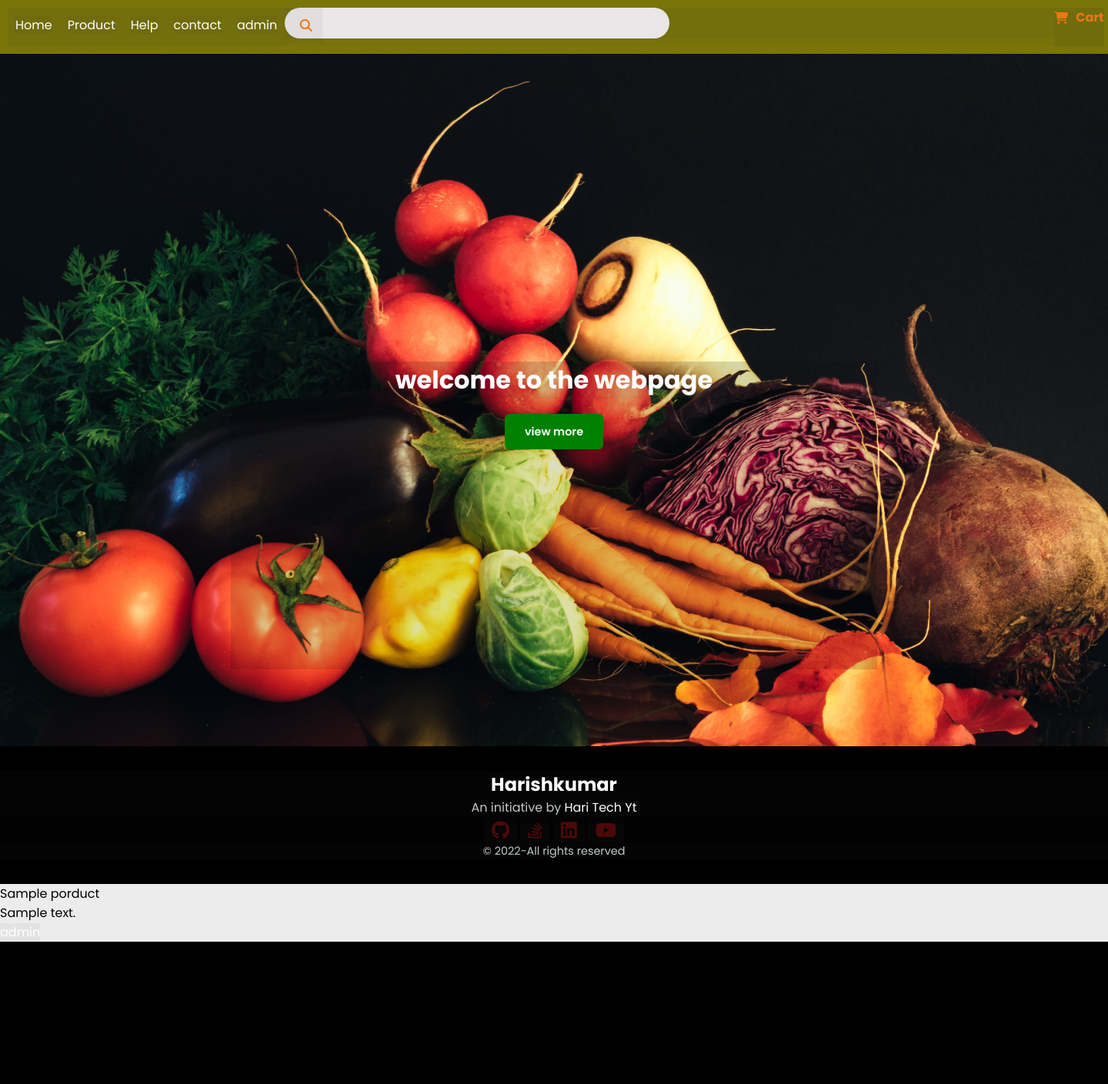
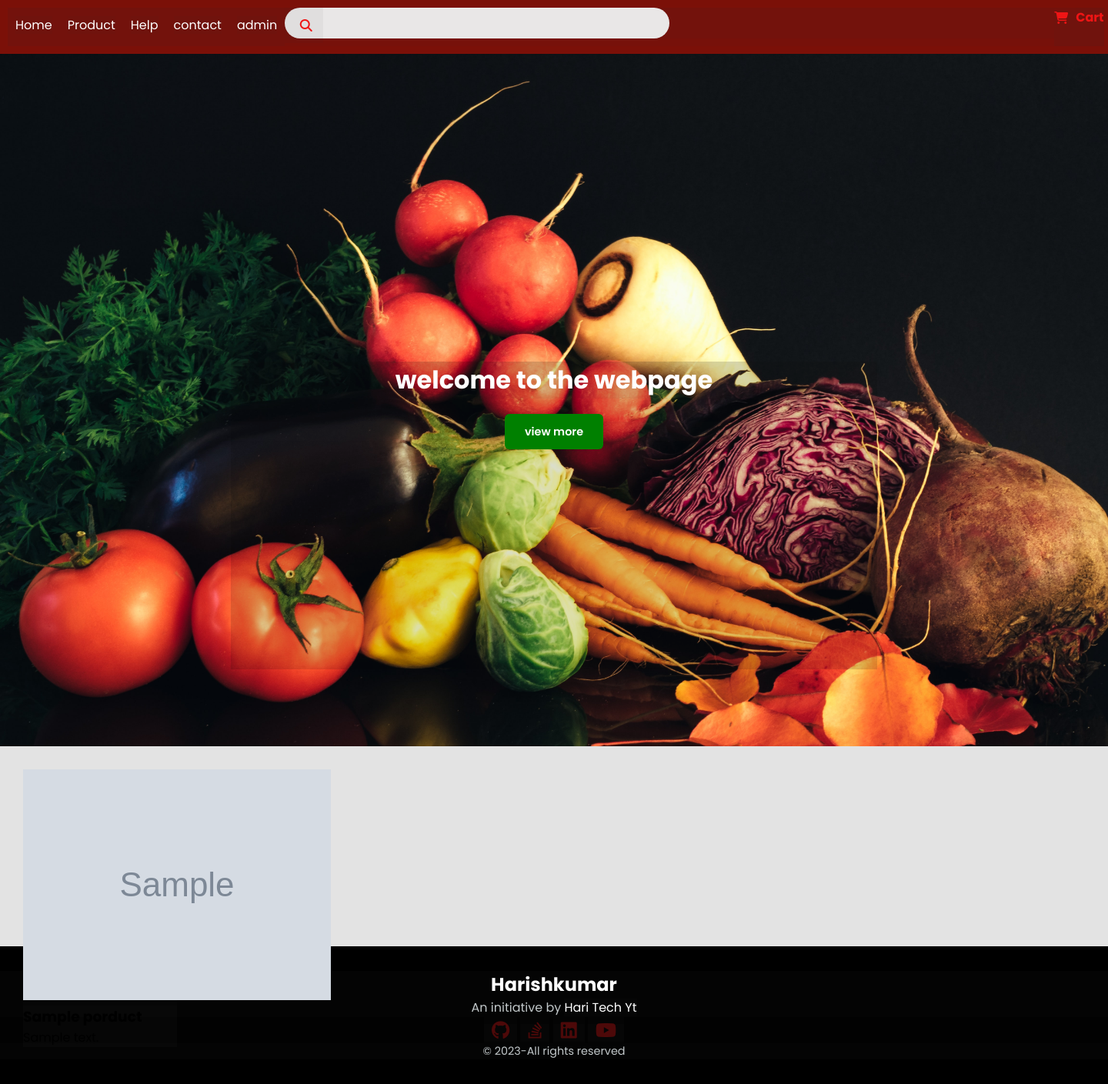
Before and after one commit to HARISHKUMAR023/shopus, a Django app: page / in a window 1440 px wide. Shown: the whole page at 77% size. Before the commit the page ends 1224 px from the top, so only its background shows below. Run offline with Django 4.2, Linux system fonts and the light colour scheme; tables that the repository leaves empty hold one stand-in row (values such as "Sample post"); grey boxes marked "Sample" are stand-in pictures; some libraries are stand-ins or nearby versions.

Commit message:
add javascript button action some card style

```diff
--- a/tiktok/static/assets/css/style.css
+++ b/tiktok/static/assets/css/style.css
@@ -132,20 +132,20 @@
   color: white;
 }
 .btn-primary:hover {
-  background-color: rgb(25, 211, 56);
+  background-color: rgb(189, 211, 25);
 }
 .btn-secon {
-  border: 2px solid #34fc07;
+  border: 2px solid #fc0707;
   background-color: white;
-  color: #34fc07;
+  color: #fc0707;
 }
 .btn-secon:hover {
-  background-color: rgb(25, 211, 56);
+  background-color: rgb(189, 211, 25);
   color: white;
 }
 .btn-dounloed {
   border: 2px solid white;
-  background-color: #34fc07;
+  background-color: #fc0707;
   color: white;
 }
 .btn-dounloed:hover {
@@ -164,11 +164,25 @@
   outline: none;
 }
 .form-control:focus {
-  border: 2px solid #34fc07;
+  border: 2px solid #fc0707;
 }
 
 textarea {
   resize: none;
+}
+
+.main-card {
+  display: flex;
+  flex-wrap: wrap;
+  list-style: none;
+}
+
+.card {
+  background-color: rgb(204, 255, 0);
+  width: 200px;
+  height: 200px;
+  border-radius: 0.3rem;
+  margin: 30px;
 }
 
 /*@media (max-width: 576px) {
@@ -254,7 +268,7 @@
 .header {
   display: flex;
   justify-content: space-between;
-  background-color: #7b7508;
+  background-color: #7b1008;
   padding: 10px;
 }
 .header--links {
@@ -293,7 +307,7 @@
 }
 
 .fa-sharp {
-  color: #ef7515;
+  color: #ef1515;
   padding-right: 10px;
 }
 
@@ -302,7 +316,7 @@
 }
 
 h4 {
-  color: #ef7515;
+  color: #ef1515;
 }
 
 footer {
--- /dev/null
+++ b/tiktok/static/assets/js/main.js
@@ -0,0 +1,2 @@
+const mainbtn = document.getElementById("mainbtn");
+mainbtn.addEventListener('click', function diplay() { alert("card is  not add now") })
--- a/tiktok/templates/index.html
+++ b/tiktok/templates/index.html
@@ -40,7 +40,7 @@
                 <div class="header--shop__card "><i class="fa-sharp shop fa-solid fa-cart-shopping">
 
                     </i>
-                    <h4>Cart</h4>
+                    <h4 id="mainbtn">Cart</h4>
                 </div>
 
 
@@ -65,6 +65,27 @@
 
     </div>
     <!-- ========== End main content ========== -->
+    <!-- ========== Start card ========== -->
+    <div class="main-card">
+        {% for product in products_objects %}
+        <div class="card">
+
+            <!-- <img src="{{product.image}}" alt="img"> -->
+
+            <div class="card-img">
+                <img src="{{product.image}}" alt="img">
+            </div>
+            <div class="card-text">
+                <h3>{{product.title}}</h3>
+                <p>{{product.description}}</p>
+            </div>
+
+
+        </div>
+        {% endfor%}
+    </div>
+
+    <!-- ========== End card ========== -->
 
     <!-- ========== Start footer ========== -->
     <footer class="space-y-2">
@@ -83,19 +104,14 @@
                     class="fa-brands fa-youtube"></i></a>
         </div>
         <div class="legel">
-            <p>&copy; 2022-All rights reserved</p>
+            <p>&copy; 2023-All rights reserved</p>
         </div>
     </footer>
 
     <!-- ========== End footer ========== -->
 
-    {% for product in products_objects %}
-    {{product.title}}<br>
-    {{product.description}}<br>
-    <!-- <img src="{{product.image}}" alt="img"> -->
 
-    {% endfor%}
-    <a href="admin/">admin</a>
+
 
 
 
@@ -104,7 +120,7 @@
     <!-- ========== End bootstrap javascript ========== -->
     <!-- ========== Start fontawesome icon ========== -->
     <script src="https://kit.fontawesome.com/65210e3c63.js" crossorigin="anonymous"></script>
-
+    <script src="../static/assets/js/main.js"></script>
     <!-- ========== End fontawsome icon ========== -->
 </body>
 
```
Also changed, not shown: tiktok/static/assets/css/main.css (+7 -0 lines), tiktok/static/assets/scss/abstract/_variable.scss (+4 -4 lines), tiktok/static/assets/scss/components/_card.scss (+17 -0 lines), 2 other files.
